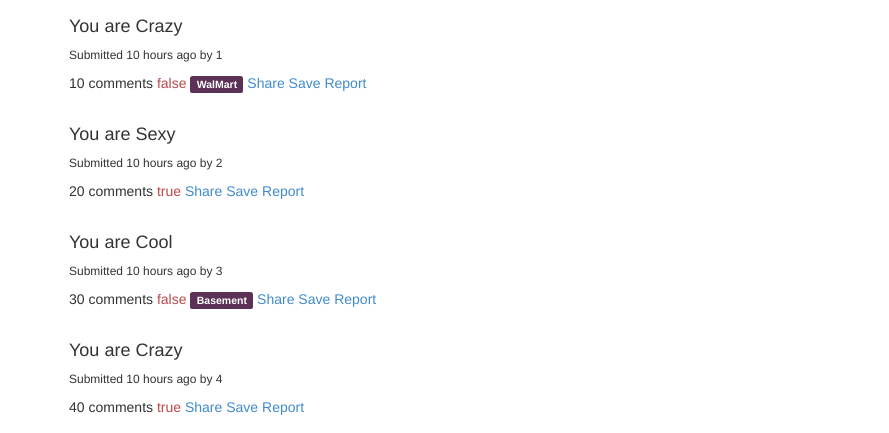
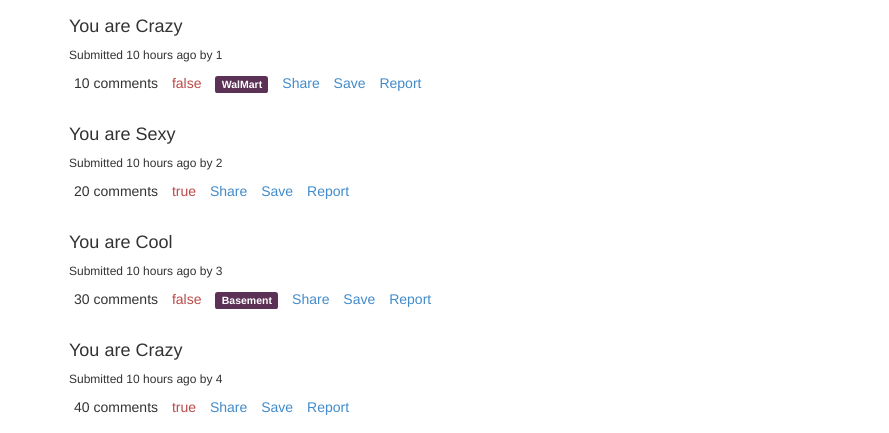
Before and after one commit to jdelossa/axehut, a plain HTML site: page index.html in a window 1280 px wide. Shown: the part 367-800 px from the top of the page, 391-1280 px from the left. Drawn offline with Linux system fonts and the light colour scheme.

Commit message:
Uncommited changes

```diff
--- a/css/scss/style.scss
+++ b/css/scss/style.scss
@@ -64,17 +64,20 @@ body {
             height: 88px;
             width: 112px;
         }
-
     	.post-timestamp {
     		font-size: 12px;
     	}
     	.post-title, .post-timestamp, .inline {
     		text-align: left;
     	}
-
+    	.inline {
+            .post-comments, .post-regrets, .post-company, .post-links {
+                margin: 0 5px;
+            }
     		.label {
     			background-color: $darkest-color;
     		}
+        }
 
     }
 }
--- a/index.html
+++ b/index.html
@@ -111,11 +111,11 @@
                     <div class="post-timestamp"><p>Submitted {{post.timestamp}} hours ago by <span class="user">{{post.user}}</span></p></div>
                     <div class="inline">
                         <span class="post-comments">{{post.comments}} comments</span>
-                        <span class="post-regret text-danger">{{post.regrets}}</span>
+                        <span class="post-regrets text-danger">{{post.regrets}}</span>
                         <span class="post-company label">{{post.company}}</span>
-                        <span><a data-target="#share">Share</a></span>
-                        <span><a data-target="#save">Save</a></span>
-                        <span><a data-target="#report">Report</a></span>
+                        <span><a class="post-links" data-target="#share">Share</a></span>
+                        <span><a class="post-links" data-target="#save">Save</a></span>
+                        <span><a class="post-links" data-target="#report">Report</a></span>
                     </div>
                 </div>
             </div>
```
Also changed, not shown: css/style.css.
